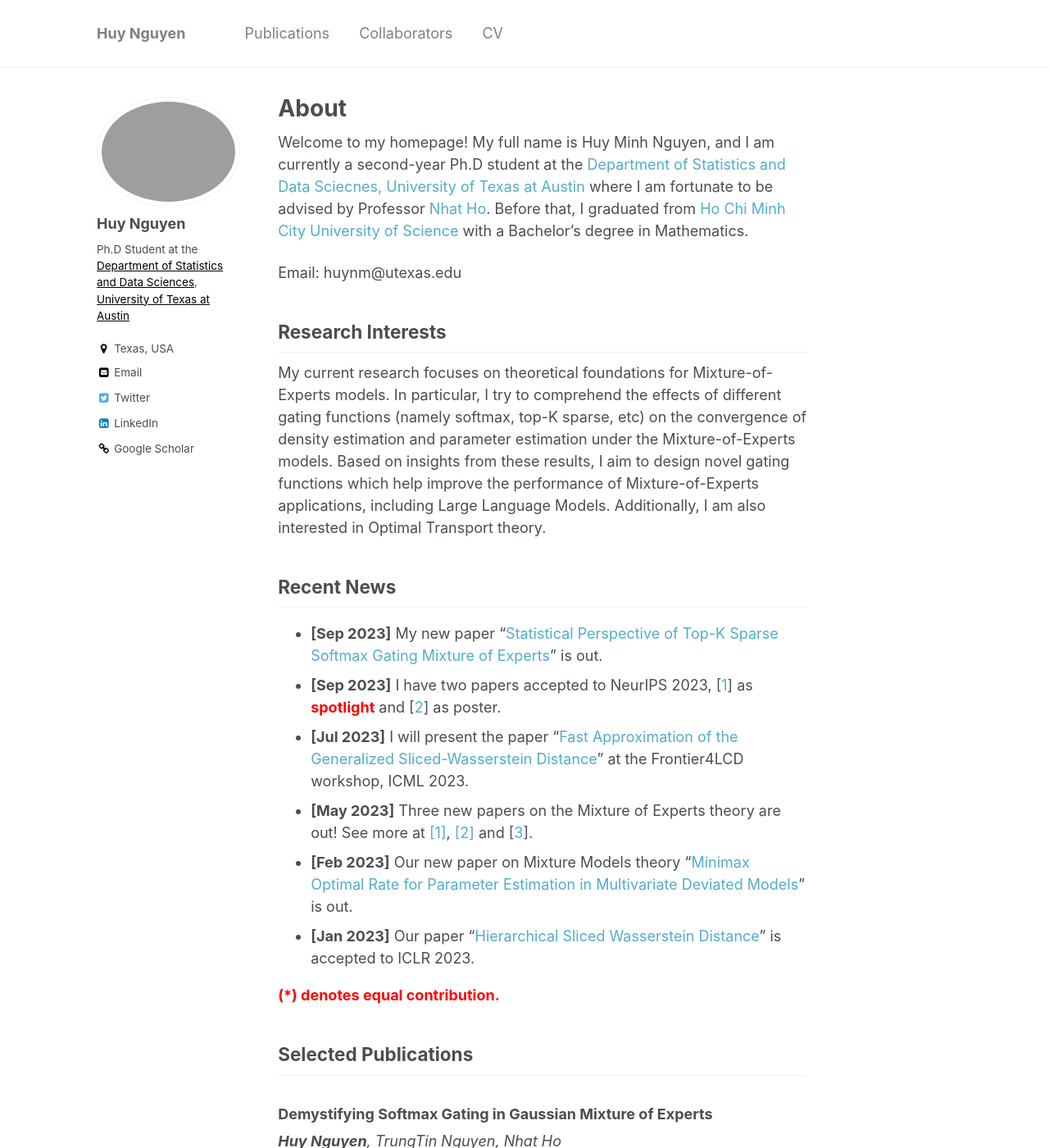
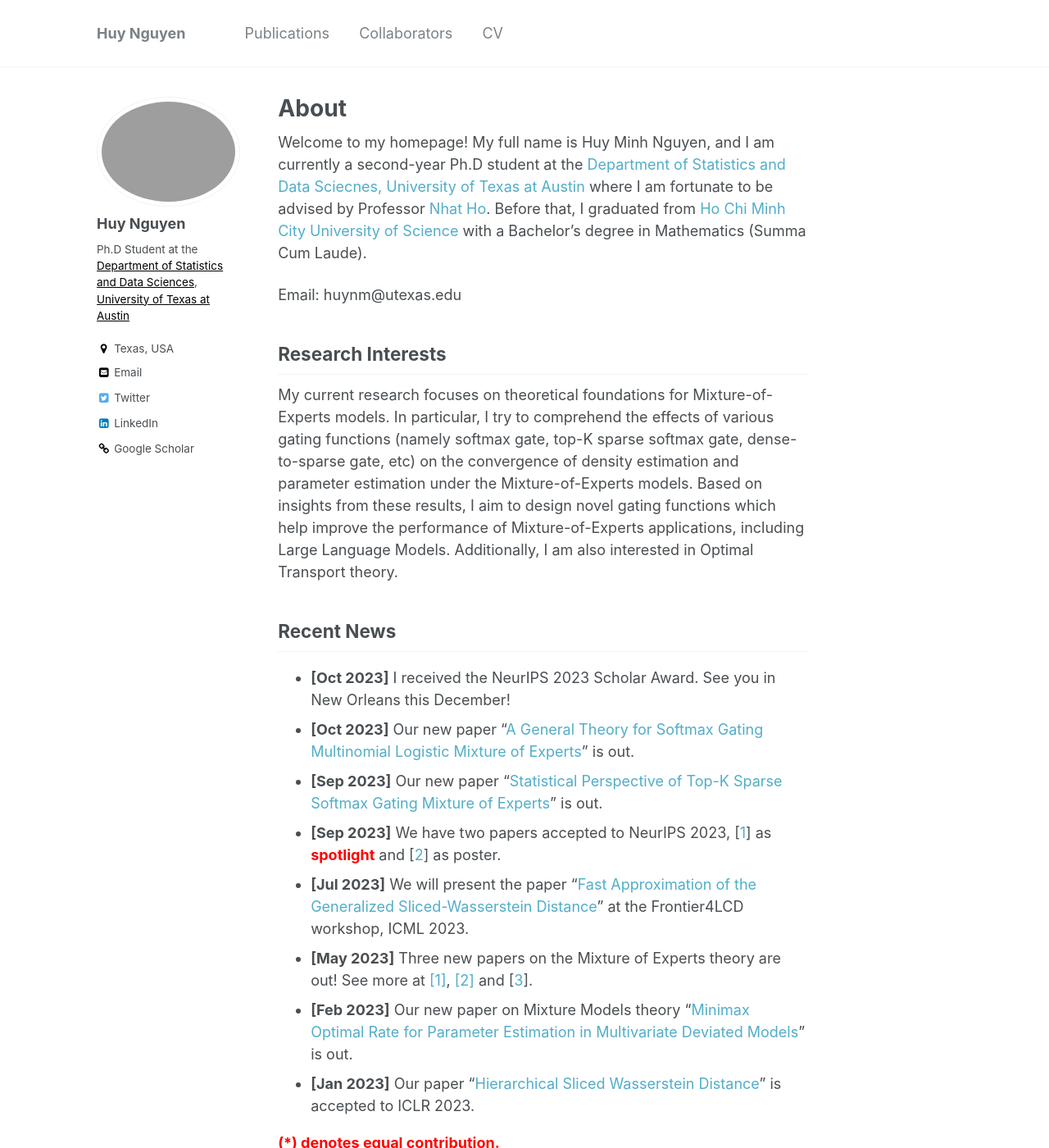
Before and after one commit to snowwhite2011/huyentrang0811.github.io, a Jekyll site: the page built from _pages/about.md, in a window 1280 px wide and 1400 px high. Shown: the whole window at 82% size. Built offline with Jekyll 4.4.1, drawn with Linux system fonts in a browser that asks for light colours; some of the changed text lies outside the part shown.

Commit message:
Update about.md

```diff
--- a/_pages/about.md
+++ b/_pages/about.md
@@ -11,22 +11,24 @@ redirect_from:
 {% include base_path %}
 
 
-Welcome to my homepage! My full name is Huy Minh Nguyen, and I am currently a second-year Ph.D student at the [Department of Statistics and Data Sciecnes, University of Texas at Austin](https://stat.utexas.edu/) where I am fortunate to be advised by Professor [Nhat Ho](https://nhatptnk8912.github.io/). Before that, I graduated from [Ho Chi Minh City University of Science](https://en.hcmus.edu.vn/) with a Bachelor's degree in Mathematics.
+Welcome to my homepage! My full name is Huy Minh Nguyen, and I am currently a second-year Ph.D student at the [Department of Statistics and Data Sciecnes, University of Texas at Austin](https://stat.utexas.edu/) where I am fortunate to be advised by Professor [Nhat Ho](https://nhatptnk8912.github.io/). Before that, I graduated from [Ho Chi Minh City University of Science](https://en.hcmus.edu.vn/) with a Bachelor's degree in Mathematics (Summa Cum Laude).
 
 Email: huynm@utexas.edu
 ## Research Interests
-My current research focuses on theoretical foundations for Mixture-of-Experts models. In particular, I try to comprehend the effects of different gating functions (namely softmax, top-K sparse, etc) on the convergence of density estimation and parameter estimation under the Mixture-of-Experts models. Based on insights from these results, I aim to design novel gating functions which help improve the performance of Mixture-of-Experts applications, including Large Language Models. Additionally, I am also interested in Optimal Transport theory.
+My current research focuses on theoretical foundations for Mixture-of-Experts models. In particular, I try to comprehend the effects of various gating functions (namely softmax gate, top-K sparse softmax gate, dense-to-sparse gate, etc) on the convergence of density estimation and parameter estimation under the Mixture-of-Experts models. Based on insights from these results, I aim to design novel gating functions which help improve the performance of Mixture-of-Experts applications, including Large Language Models. Additionally, I am also interested in Optimal Transport theory.
 ## Recent News
-- **[Sep 2023]** My new paper "[Statistical Perspective of Top-K Sparse Softmax Gating Mixture of Experts](https://arxiv.org/pdf/2309.13850.pdf)" is out.
-- **[Sep 2023]** I have two papers accepted to NeurIPS 2023, [[1](https://arxiv.org/pdf/2305.03288.pdf)] as <span style="color:red"> **spotlight** </span> and [[2](https://arxiv.org/pdf/2301.11808.pdf)] as poster.
-- **[Jul 2023]** I will present the paper "[Fast Approximation of the Generalized Sliced-Wasserstein Distance](https://openreview.net/pdf?id=u3JeFO8G8s)" at the Frontier4LCD workshop, ICML 2023.
+- **[Oct 2023]** I received the NeurIPS 2023 Scholar Award. See you in New Orleans this December!
+- **[Oct 2023]** Our new paper "[A General Theory for Softmax Gating Multinomial Logistic Mixture of Experts](https://arxiv.org/pdf/2310.14188.pdf)" is out.
+- **[Sep 2023]** Our new paper "[Statistical Perspective of Top-K Sparse Softmax Gating Mixture of Experts](https://arxiv.org/pdf/2309.13850.pdf)" is out.
+- **[Sep 2023]** We have two papers accepted to NeurIPS 2023, [[1](https://arxiv.org/pdf/2305.03288.pdf)] as <span style="color:red"> **spotlight** </span> and [[2](https://arxiv.org/pdf/2301.11808.pdf)] as poster.
+- **[Jul 2023]** We will present the paper "[Fast Approximation of the Generalized Sliced-Wasserstein Distance](https://openreview.net/pdf?id=u3JeFO8G8s)" at the Frontier4LCD workshop, ICML 2023.
 - **[May 2023]** Three new papers on the Mixture of Experts theory are out! See more at [[1]](https://arxiv.org/abs/2305.03288), [[2]](https://arxiv.org/abs/2305.07572) and [[3](https://huynm99.github.io/Deviated_MoE.pdf)].
 - **[Feb 2023]** Our new paper on Mixture Models theory "[Minimax Optimal Rate for Parameter Estimation in Multivariate Deviated Models](https://arxiv.org/abs/2301.11808)" is out.
 - **[Jan 2023]** Our paper "[Hierarchical Sliced Wasserstein Distance](https://openreview.net/forum?id=CUOaVn6mYEj)" is accepted to ICLR 2023.
 
 <span style="color:red"> **(\*) denotes equal contribution.** </span> <br/>
 ## Selected Publications
-### Demystifying Softmax Gating in Gaussian Mixture of Experts
+### Demystifying Softmax Gating Function in Gaussian Mixture of Experts
 *__Huy Nguyen__, TrungTin Nguyen, Nhat Ho*<br/>
 37th Conference on Neural Information Processing Systems (NeurIPS 2023) <span style="color:red"> **Spotlight** </span> [[arXiv](https://arxiv.org/abs/2305.03288)]
 ### Minimax Optimal Rate for Parameter Estimation in Multivariate Deviated Models
@@ -44,6 +46,9 @@ My current research focuses on theoretical foundations for Mixture-of-Experts mo
 
 ## Selected Preprints
 
+### A General Theory for Softmax Gating Multinomial Logistic Mixture of Experts
+*__Huy Nguyen__, Pedram Akbarian, TrungTin Nguyen, Nhat Ho*<br/>
+Under review [[arXiv](https://arxiv.org/abs/2310.14188)]
 ### Statistical Perspective of Top-K Sparse Softmax Gating Mixture of Experts
 *__Huy Nguyen__, Pedram Akbarian, Fanqi Yan, Nhat Ho*<br/>
 Under review [[arXiv](https://arxiv.org/abs/2309.13850)]
@@ -55,4 +60,5 @@ Under review [[arXiv](https://arxiv.org/abs/2305.07572)]
 Under review
 
 ## Professional Services
-Reviewer at ICML (2022), NeurIPS (2022-2023), AISTATS (2022-2024) and ICLR (2024).
+Conference Review: ICML (2022), NeurIPS (2022-2023), AISTATS (2022-2024) and ICLR (2024).
+Workshop Review: Frontier4LCD (ICML 2023).
```
